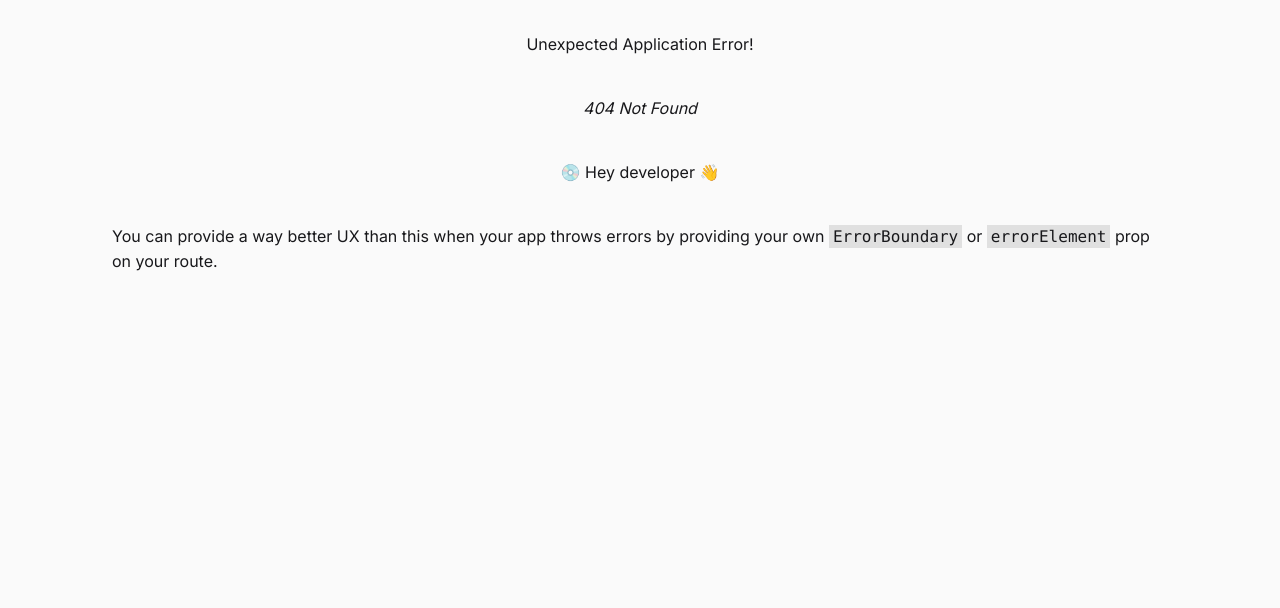
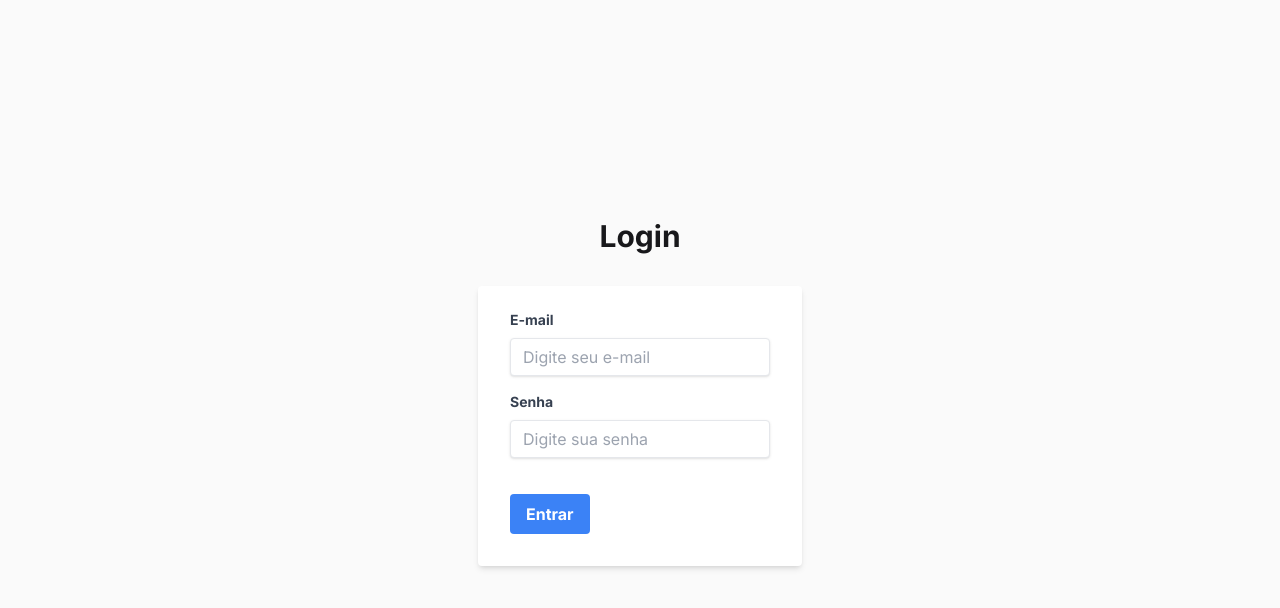
Before and after one commit to NathanHermes/Lovelace-Hotel-Frontend, a React (Vite) app: page /login in a window 1280 px wide. Before the commit this address had no page. Shown: the top 608 px of the page. Built offline with nearby package versions, Linux system fonts and the light colour scheme.

Commit message:
feat: tela de login e rota de login

```diff
--- /dev/null
+++ b/src/pages/Login.tsx
@@ -0,0 +1,74 @@
+import React, { useState, ChangeEvent } from "react";
+
+const Login: React.FC = () => {
+  const [email, setEmail] = useState("");
+  const [password, setPassword] = useState("");
+
+  const handleEmailChange = (e: ChangeEvent<HTMLInputElement>) => {
+    setEmail(e.target.value);
+  };
+
+  const handlePasswordChange = (e: ChangeEvent<HTMLInputElement>) => {
+    setPassword(e.target.value);
+  };
+
+  const handleLogin = () => {
+    // Lógica de autenticação aqui...
+    console.log("Email:", email);
+    console.log("Password:", password);
+  };
+
+  return (
+    <div className="flex flex-col items-center justify-center h-screen">
+      <h1 className="text-3xl font-bold mb-8">Login</h1>
+      <div className="w-full max-w-md">
+        <form className="bg-white shadow-md rounded px-8 pt-6 pb-8 mb-4">
+          <div className="mb-4">
+            <label
+              className="block text-gray-700 text-sm font-bold mb-2"
+              htmlFor="email"
+            >
+              E-mail
+            </label>
+            <input
+              className="shadow appearance-none border rounded w-full py-2 px-3 text-gray-700 leading-tight focus:outline-none focus:shadow-outline"
+              id="email"
+              type="email"
+              placeholder="Digite seu e-mail"
+              value={email}
+              onChange={handleEmailChange}
+            />
+          </div>
+          <div className="mb-6">
+            <label
+              className="block text-gray-700 text-sm font-bold mb-2"
+              htmlFor="password"
+            >
+              Senha
+            </label>
+            <input
+              className="shadow appearance-none border rounded w-full py-2 px-3 text-gray-700 mb-3 leading-tight focus:outline-none focus:shadow-outline"
+              id="password"
+              type="password"
+              placeholder="Digite sua senha"
+              value={password}
+              onChange={handlePasswordChange}
+            />
+            {/* Adicione validação de senha aqui, se necessário */}
+          </div>
+          <div className="flex items-center justify-between">
+            <button
+              className="bg-blue-500 hover:bg-blue-700 text-white font-bold py-2 px-4 rounded focus:outline-none focus:shadow-outline"
+              type="button"
+              onClick={handleLogin}
+            >
+              Entrar
+            </button>
+          </div>
+        </form>
+      </div>
+    </div>
+  );
+};
+
+export default Login;
--- a/src/routes.tsx
+++ b/src/routes.tsx
@@ -3,6 +3,7 @@ import { App } from "./App";
 import { Booking } from "./pages/Booking";
 import { Client } from "./pages/Client";
 import { Room } from "./pages/Room";
+import Login from "./pages/Login";
 
 export const routes = createBrowserRouter([
   {
@@ -11,6 +12,7 @@ export const routes = createBrowserRouter([
       { path: "/", element: <Booking /> },
       { path: "/client", element: <Client /> },
       { path: "/room", element: <Room /> },
+      { path: "/login", element: <Login /> },
     ],
   },
 ]);
```
Also changed, not shown: 1 other file (tests, documents, lock files or other folders).
